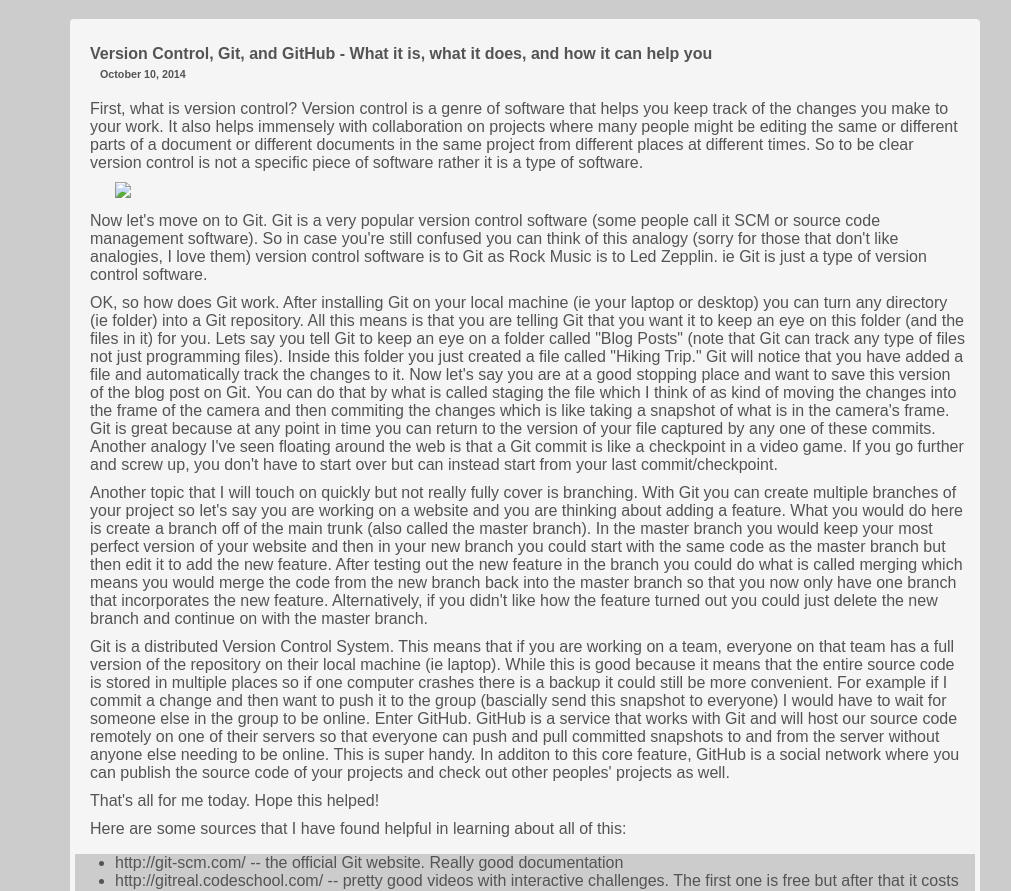
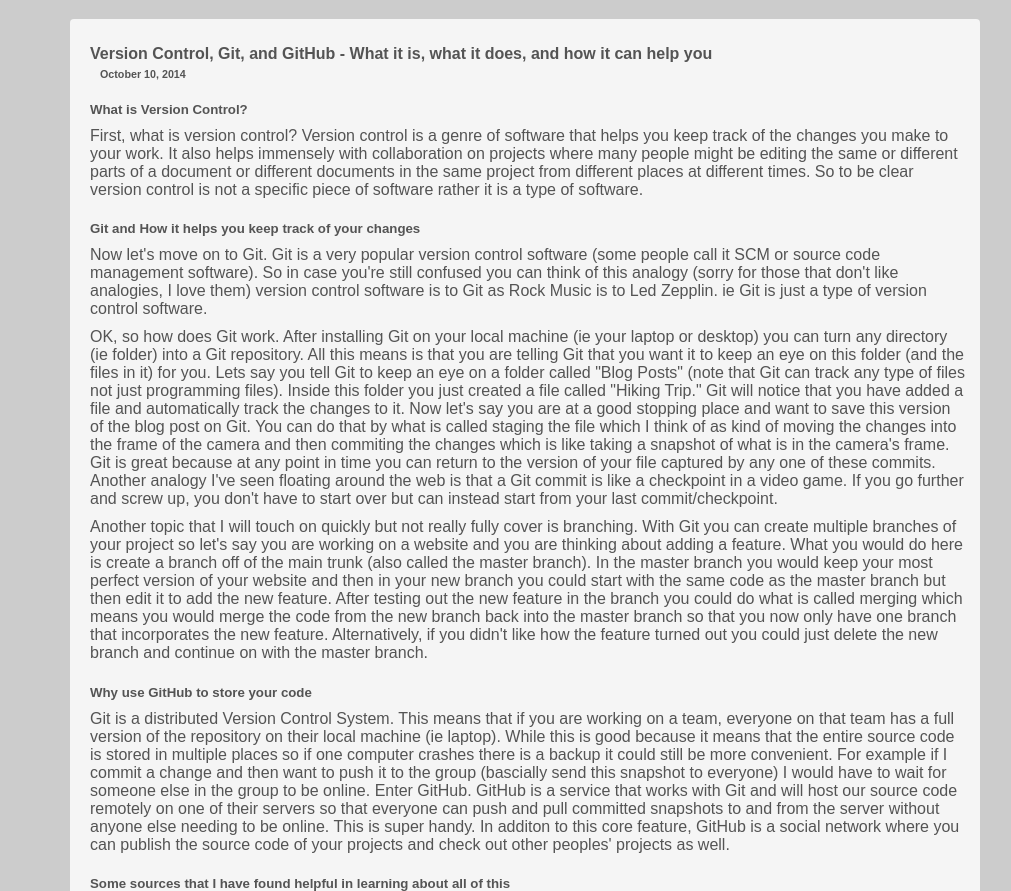
Before and after one commit to danimalkelley/danimalkelley.github.io, a plain HTML site: page blog/t1-git-blog.html in a window 1280 px wide. Shown: the part 61-952 px from the top of the page, without its empty margins (18-1029 px from the left). Drawn offline with Linux system fonts and the light colour scheme.

Commit message:
clean up the stylesheets a bit

```diff
--- a/blog/t1-git-blog.html
+++ b/blog/t1-git-blog.html
@@ -9,22 +9,21 @@
   <div id="mainText">
     <h4 class="bcolor">Version Control, Git, and GitHub - What it is, what it does, and how it can help you</h4>
     <h6 class="bcolor">October 10, 2014</h6>
+    <h5>What is Version Control?</h5>
     <p class="blogPara"class="bcolor">First, what is version control?  Version control is a genre of software that helps you keep track of the changes you make to your work.  It also helps immensely with collaboration on projects where many people might be editing the same or different parts of a document or different documents in the same project from different places at different times.  So to be clear version control is not a specific piece of software rather it is a type of software.</p>
-    <div class="imageBox" class="bcolor">
-      <img src="<!-- image URL goes here -->" class="bcolor">
-      <p class="imgLabel" class="bcolor"><!-- Image Label Goes Here --></p>
-    </div>
+    <h5>Git and How it helps you keep track of your changes</h5>
     <p class="blogPara" class="bcolor">Now let's move on to Git.  Git is a very popular version control software (some people call it SCM or source code management software).  So in case you're still confused you can think of this analogy (sorry for those that don't like analogies, I love them) version control software is to Git as Rock Music is to Led Zepplin.  ie Git is just a type of version control software.</p>
     <p class="blogPara" class="bcolor">OK, so how does Git work.  After installing Git on your local machine (ie your laptop or desktop) you can turn any directory (ie folder) into a Git repository.  All this means is that you are telling Git that you want it to keep an eye on this folder (and the files in it) for you.  Lets say you tell Git to keep an eye on a folder called "Blog Posts" (note that Git can track any type of files not just programming files). Inside this folder you just created a file called "Hiking Trip." Git will notice that you have added a file and automatically track the changes to it. Now let's say you are at a good stopping place and want to save this version of the blog post on Git. You can do that by what is called staging the file which I think of as kind of moving the changes into the frame of the camera and then commiting the changes which is like taking a snapshot of what is in the camera's frame. Git is great because at any point in time you can return to the version of your file captured by any one of these commits.  Another analogy I've seen floating around the web is that a Git commit is like a checkpoint in a video game. If you go further and screw up, you don't have to start over but can instead start from your last commit/checkpoint.</p>
     <p class="blogPara" class="bcolor">Another topic that I will touch on quickly but not really fully cover is branching.  With Git you can create multiple branches of your project so let's say you are working on a website and you are thinking about adding a feature.  What you would do here is create a branch off of the main trunk (also called the master branch).  In the master branch you would keep your most perfect version of your website and then in your new branch you could start with the same code as the master branch but then edit it to add the new feature.  After testing out the new feature in the branch you could do what is called merging which means you would merge the code from the new branch back into the master branch so that you now only have one branch that incorporates the new feature.  Alternatively, if you didn't like how the feature turned out you could just delete the new branch and continue on with the master branch.</p>
+    <h5>Why use GitHub to store your code</h5>
     <p class="blogPara" class="bcolor">Git is a distributed Version Control System.  This means that if you are working on a team, everyone on that team has a full version of the repository on their local machine (ie laptop). While this is good because it means that the entire source code is stored in multiple places so if one computer crashes there is a backup it could still be more convenient. For example if I commit a change and then want to push it to the group (bascially send this snapshot to everyone) I would have to wait for someone else in the group to be online. Enter GitHub. GitHub is a service that works with Git and will host our source code remotely on one of their servers so that everyone can push and pull committed snapshots to and from the server without anyone else needing to be online. This is super handy. In additon to this core feature, GitHub is a social network where you can publish the source code of your projects and check out other peoples' projects as well.</p>
-    <p class="blogPara" class="bcolor">That's all for me today.  Hope this helped!</p>
-    <p class="blogPara" class="bcolor">Here are some sources that I have found helpful in learning about all of this:</p>
+    <h5>Some sources that I have found helpful in learning about all of this</h5>
     <ul>
       <li>http://git-scm.com/ -- the official Git website.  Really good documentation</li>
       <li>http://gitreal.codeschool.com/ -- pretty good videos with interactive challenges.  The first one is free but after that it costs $30/month.</li>
       <li>http://en.wikipedia.org/wiki/Git_(software) -- always a good place to start.  Has some interesting history about the beginnings of Git.</li>
     </ul>
+    <p class="blogPara" class="bcolor">That's all for me today.  Hope this helped!</p>
   </div>
 
 </body>
--- a/stylesheets/blog-stylesheet.css
+++ b/stylesheets/blog-stylesheet.css
@@ -49,3 +49,17 @@
   margin: 7px 10px 10px 10px;
   background-color: #F5F5F5;
 }
+
+#mainText ul {
+  background-color: #F5F5F5;
+}
+
+#mainText li {
+  background-color: #F5F5F5;
+}
+
+div > h5 {
+  background-color: #F5F5F5;
+  margin-left: 15px;
+  margin-bottom: 0px;
+}
```
